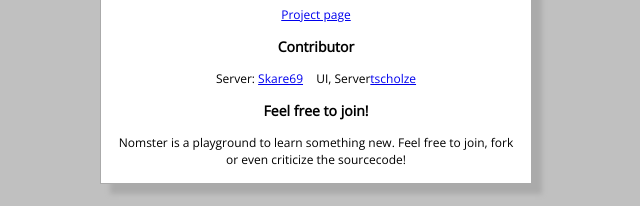
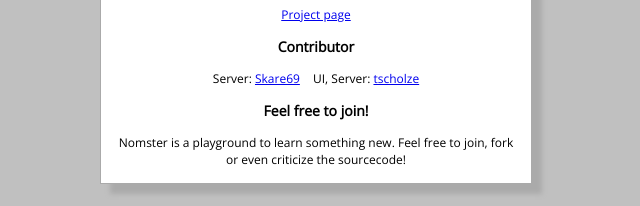
Before and after one commit to tscholze/tscholze.github.com, a plain HTML site: page index.html in a window 1280 px wide. Shown: the part 552-758 px from the top of the page, 324-964 px from the left. Drawn offline with nearby package versions, Linux system fonts and the light colour scheme.

Commit message:
fixed missing double point

```diff
--- a/index.html
+++ b/index.html
@@ -48,7 +48,7 @@
 			<h3>Contributor</h3>
 			<ul>
 				<li>Server: <a href="https://skare69.github.io" title="Skare69">Skare69</a></li>
-				<li>UI, Server<a href="https://tscholze.github.io" title="tscholze">tscholze</a></li>
+				<li>UI, Server: <a href="https://tscholze.github.io" title="tscholze">tscholze</a></li>
 			</ul>
 
 			<h3>Feel free to join!</h3>
```
